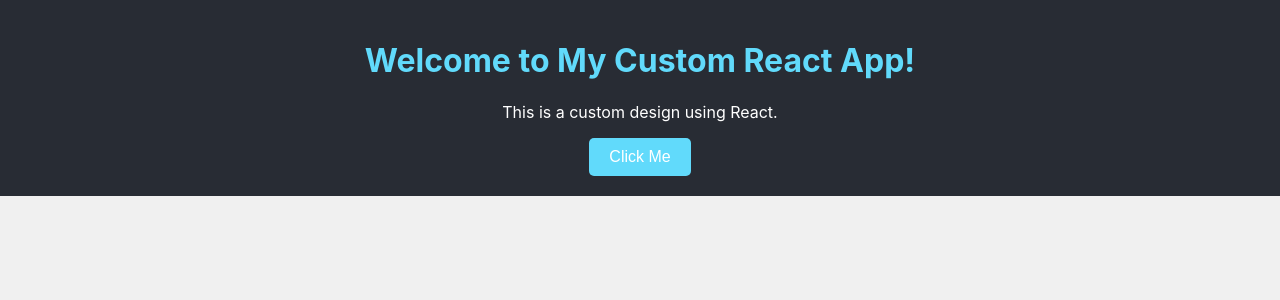
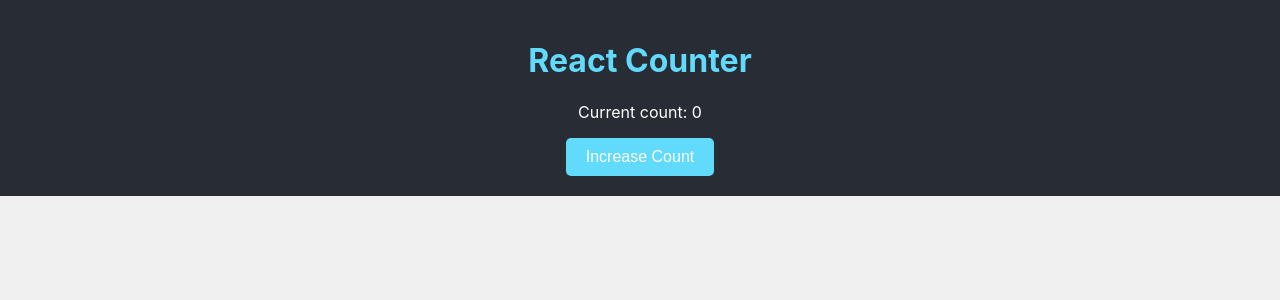
Before and after one commit to MrPapa-Ux/Front-End-Mid, a React (Create React App) app: page / in a window 1280 px wide. Shown: the top 300 px of the page. Built offline with nearby package versions, Linux system fonts and the light colour scheme.

Commit message:
fill inside folder components, and maka Header.js sketsa kasar.

```diff
--- a/src/App.js
+++ b/src/App.js
@@ -1,15 +1,19 @@
-import logo from "./logo.svg";
+// src/App.js
+import React, { useState } from "react";
 import "./App.css";
 
 function App() {
+  const [count, setCount] = useState(0);
+
   return (
     <div className="App">
       <header className="App-header">
-        <h1>Welcome to My Custom React App!</h1>
-        <p>This is a custom design using React.</p>
-        <button onClick={() => alert("Button Clicked!")}>Click Me</button>
+        <h1>React Counter</h1>
+        <p>Current count: {count}</p>
+        <button onClick={() => setCount(count + 1)}>Increase Count</button>
       </header>
     </div>
   );
 }
+
 export default App;
```
Also changed, not shown: src/components/About.js (added, +16 -0 lines), src/components/Achivements.js (added), src/components/Footer.js (added), src/components/Header.js (added), src/components/Skill.js (added).
